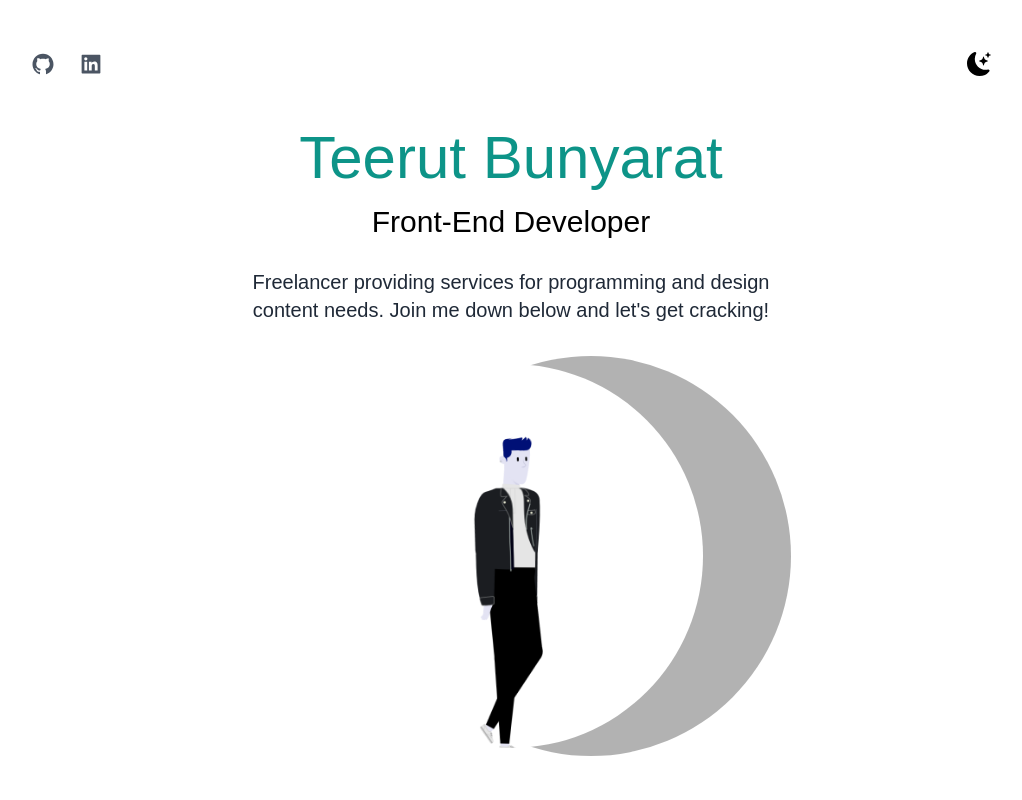
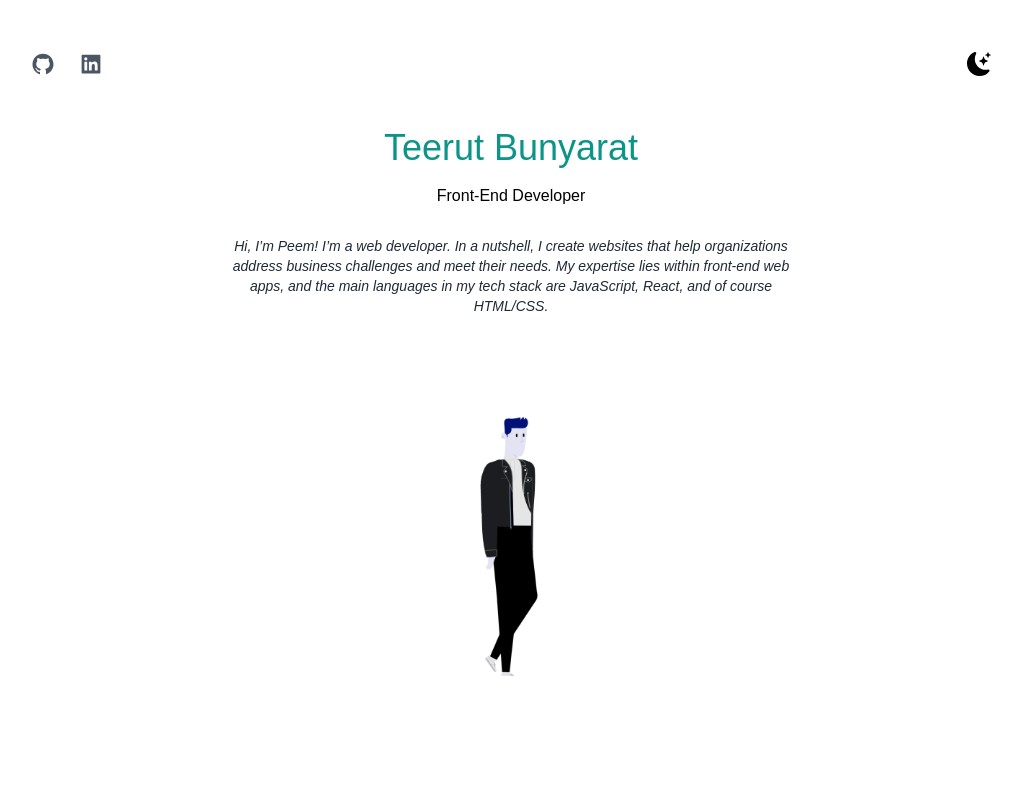
Before and after one commit to habonn/port-peem, a Next.js app: page / in a window 1280 px wide. Shown: the top 800 px of the page, without its empty margins (129-1151 px from the left). Built offline with nearby package versions, Linux system fonts and the light colour scheme.

Commit message:
update text

```diff
--- a/pages/index.js
+++ b/pages/index.js
@@ -1,9 +1,5 @@
 import Head from "next/head";
-import {
-  AiFillGithub,
-  AiFillLinkedin,
-  AiFillYoutube,
-} from "react-icons/ai";
+import { AiFillGithub, AiFillLinkedin, AiFillYoutube } from "react-icons/ai";
 import { BsFillMoonStarsFill } from "react-icons/bs";
 import { useState } from "react";
 import deved from "../public/avatar.png";
@@ -55,22 +51,24 @@ export default function Home() {
             </ul>
           </nav>
           <div className="text-center p-10 py-10">
-            <h2 className="text-3xl py-2 text-teal-600 font-medium dark:text-teal-400 md:text-6xl">
+            <h2 className="text-4xl py-2 text-teal-600 font-medium dark:text-teal-400 md:text-4xl">
               Teerut Bunyarat
             </h2>
-            <h3 className="text-lg py-2 dark:text-white md:text-3xl">
+            <h3 className="text-md py-2 dark:text-white md:text-md">
               Front-End Developer
             </h3>
-            <p className="text-md py-5 leading-8 text-gray-800 dark:text-gray-200 max-w-xl mx-auto md:text-xl">
-              Freelancer providing services for programming and design content
-              needs. Join me down below and let's get cracking!
+            <p className="text-sm italic py-5 leading-12 text-gray-800 dark:text-gray-200 max-w-xl mx-auto md:text-sm">
+              Hi, I’m Peem! I’m a web developer. In a nutshell, I create websites that help
+              organizations address business challenges and meet their needs. My expertise lies
+              within front-end web apps, and the main languages in my tech stack
+              are JavaScript, React, and of course HTML/CSS.
             </p>
             {/* <div className="text-5xl flex justify-center gap-16 py-3 text-gray-600 dark:text-gray-400">
               <AiFillTwitterCircle />
               <AiFillLinkedin />
               <AiFillYoutube />
             </div> */}
-            <div className="mx-auto  from-teal-500 rounded-full w-80 h-80 shadow-[80px_0px_0px_8px_rgba(0,0,0,0.3)] dark:shadow-[80px_0px_0px_8px_rgba(255,255,0)] relative overflow-hidden mt-5 md:h-96 md:w-96">
+            <div className="mx-auto  from-teal-500 rounded-full w-80 h-80 dark:shadow-[80px_0px_0px_8px_rgba(255,255,0)] relative overflow-hidden mt-5 md:h-93 md:w-93">
               <Image src={deved} layout="fill" objectFit="cover" />
             </div>
           </div>
```
